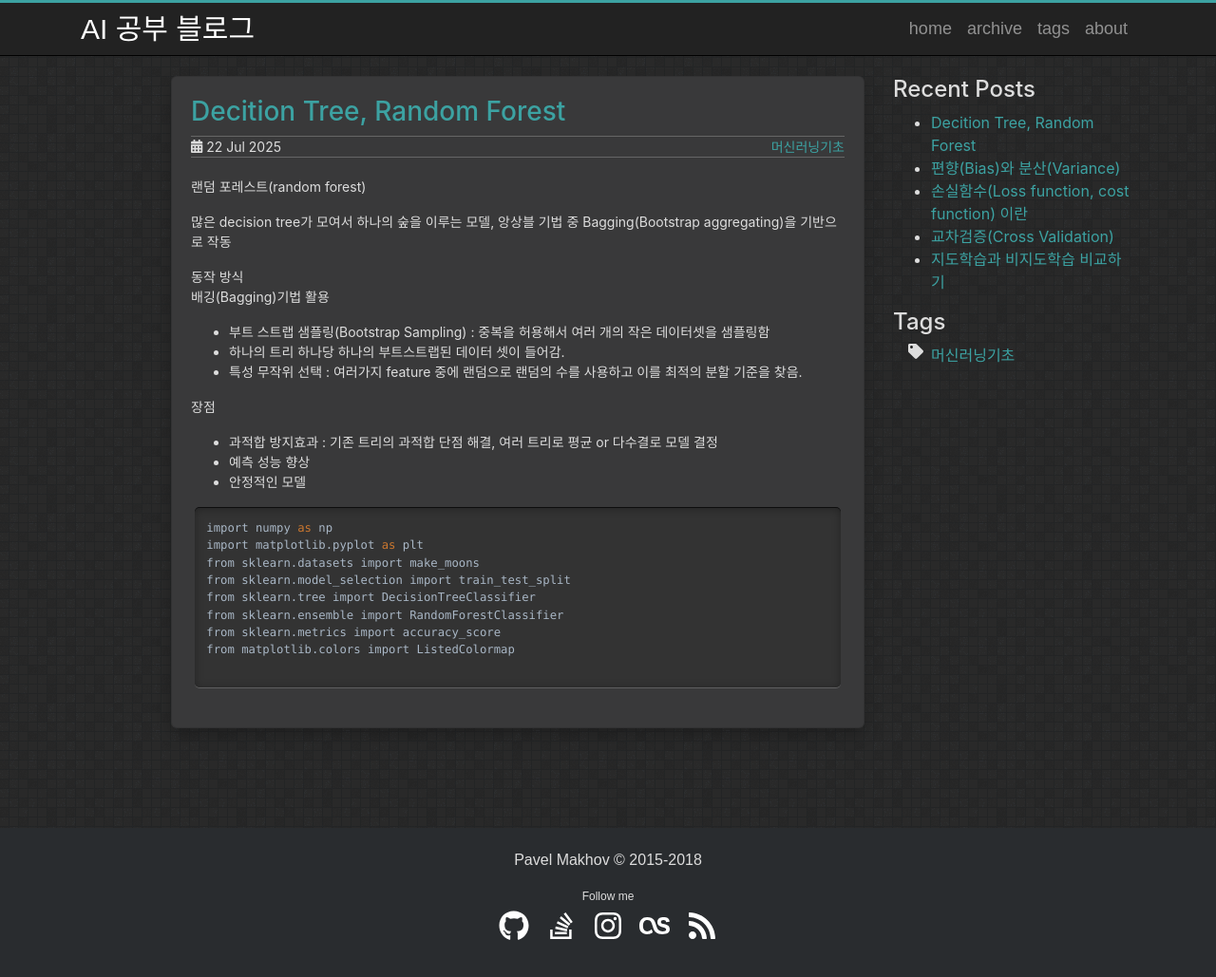
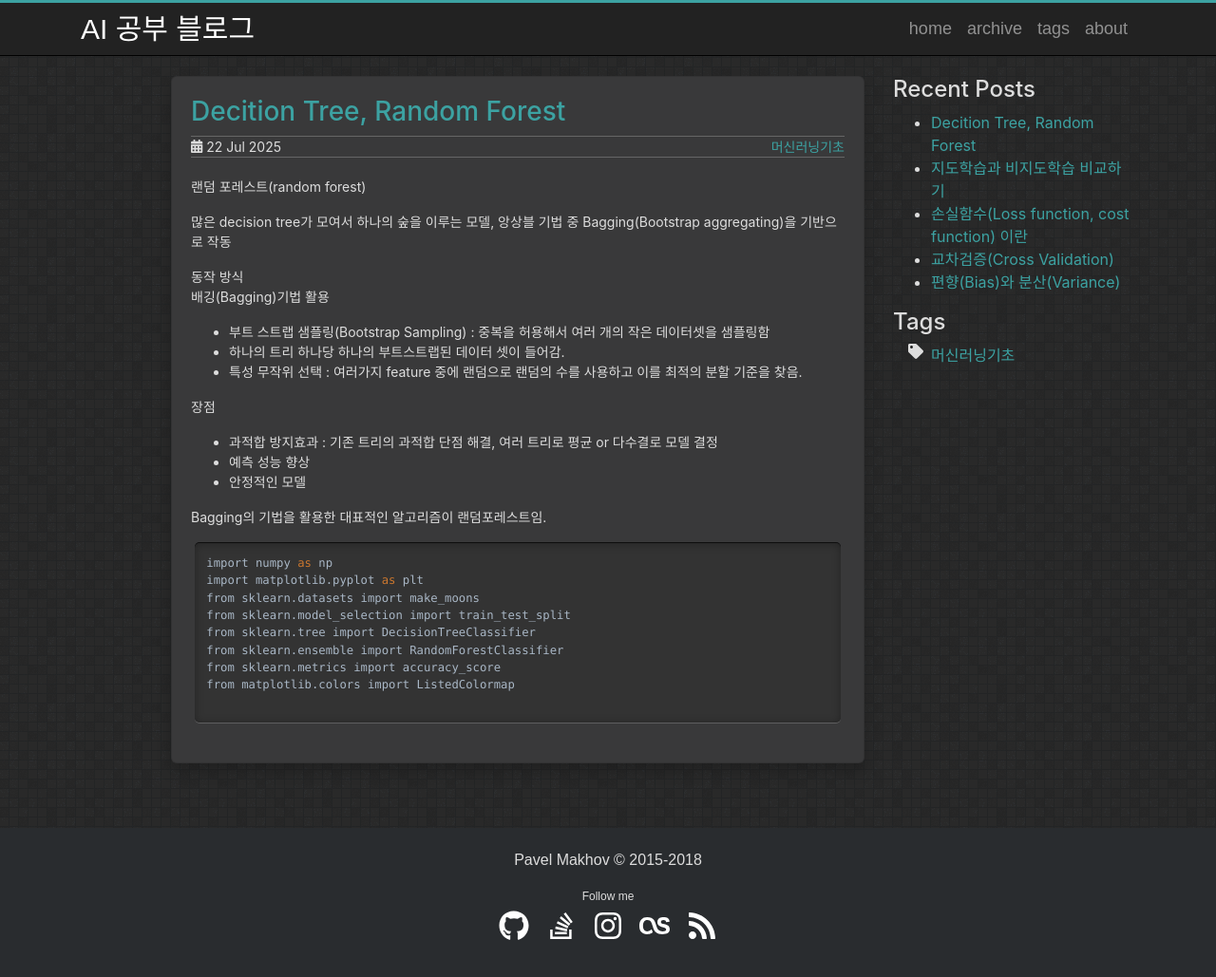
Before and after one commit to Lee-keonhee/Lee-keonhee.github.io, a Jekyll site: the page built from _posts/2025-07-22-DecisionTree_RandomForeset.md, in a window 1280 px wide and 1054 px high. Shown: the top 1029 px of the window at 95% size. Built offline with Jekyll 4.4.1, drawn with Linux system fonts in a browser that asks for light colours.

Commit message:
title_change

````diff
--- a/_posts/2025-07-20-weekly_3.md
+++ b/_posts/2025-07-22-DecisionTree_RandomForeset.md
@@ -21,6 +21,8 @@ tags: [머신러닝기초]
 - 예측 성능 향상
 - 안정적인 모델
 
+
+Bagging의 기법을 활용한 대표적인 알고리즘이 랜덤포레스트임.
 ```python
 import numpy as np
 import matplotlib.pyplot as plt
````
Also changed, not shown: _posts/2025-07-20-Bias_Varience.md (renamed from _posts/2025-07-20-편향과 분산.md), _posts/2025-07-20-Cross_Validation.md (renamed from _posts/2025-07-20-weekly_2_3.md), _posts/2025-07-20-Loss_function.md (renamed from _posts/2025-07-20-손실함수란.md), _posts/2025-07-20-Supervised_Unsupervised.md (renamed from _posts/2025-07-20-weekly_2.md).
